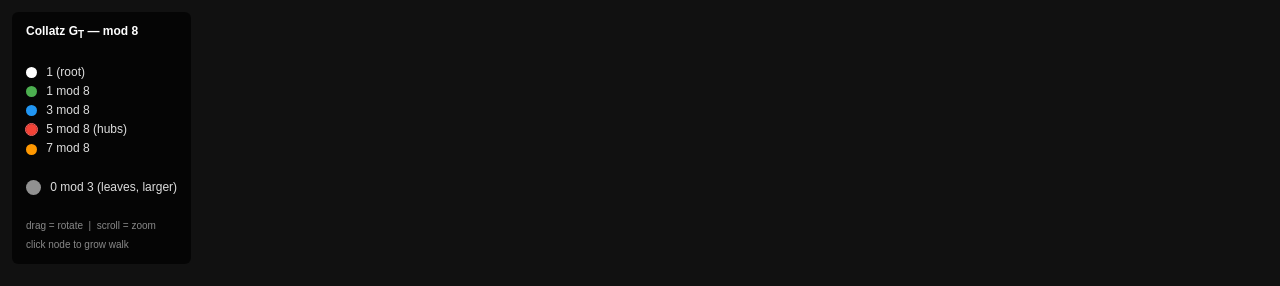
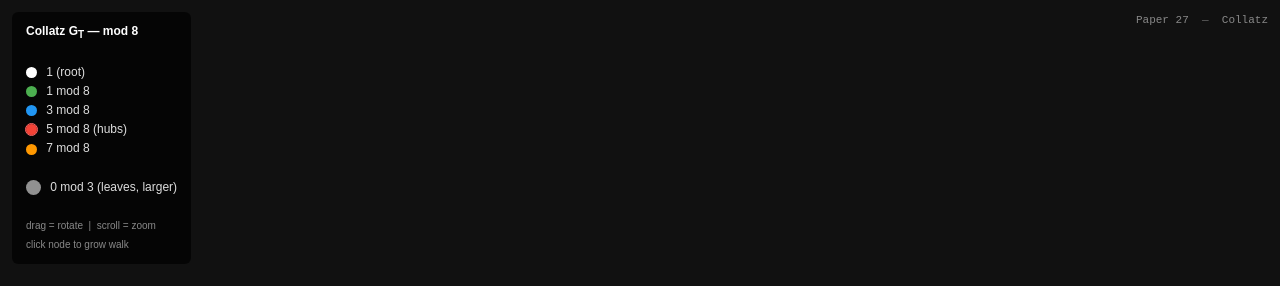
Before and after one commit to wildducktheories/collatz, a website built with Vite: page apps/collatz-graph/index.html in a window 1280 px wide. Built offline with nearby package versions, Linux system fonts and the light colour scheme; what 3d-force-graph would draw is missing.

Commit message:
apps/collatz-graph: add Paper 27 navbar link
Co-Authored-By: Claude <noreply@anthropic.com>

```diff
--- a/apps/collatz-graph/index.html
+++ b/apps/collatz-graph/index.html
@@ -20,6 +20,11 @@
       <small>drag = rotate &nbsp;|&nbsp; scroll = zoom</small><br>
       <small>click node to grow walk</small>
     </div>
+    <div id="navbar">
+      <a href="../../papers/27-5mod8-regex/27-5mon8-regex.pdf" target="_blank">Paper 27</a>
+      &nbsp;&mdash;&nbsp;
+      <a href="../../README.md" target="_blank">Collatz</a>
+    </div>
     <script type="module" src="/src/main.js"></script>
   </body>
 </html>
--- a/apps/collatz-graph/src/style.css
+++ b/apps/collatz-graph/src/style.css
@@ -49,3 +49,22 @@ html, body {
 }
 
 #legend small { color: #888; }
+
+#navbar {
+  position: fixed;
+  top: 12px;
+  right: 12px;
+  font: 11px/1.6 monospace;
+  color: #666;
+  text-align: right;
+  z-index: 10;
+}
+
+#navbar a {
+  color: #888;
+  text-decoration: none;
+}
+
+#navbar a:hover {
+  color: #ccc;
+}
```
